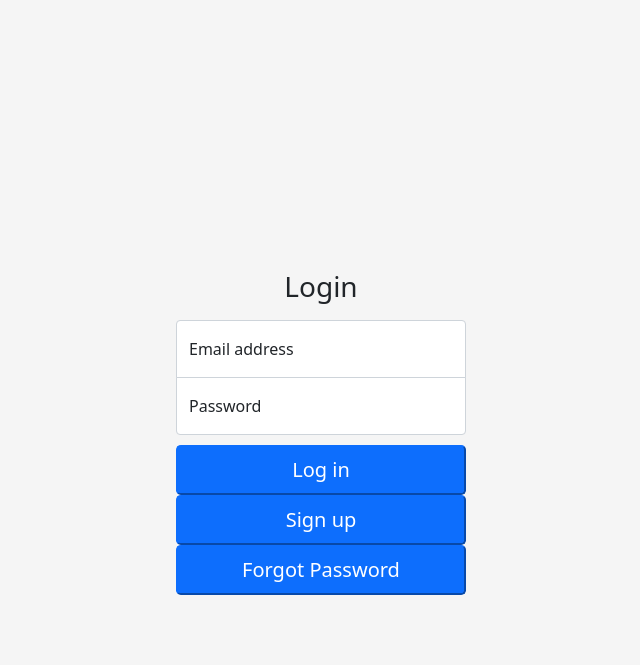
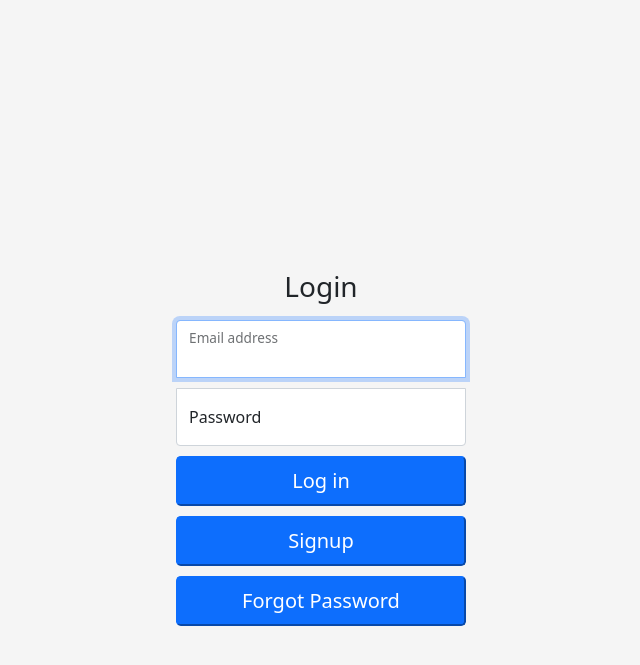
Before and after one commit to gkroiz/syllabus-project, a Django app: template login/templates/login/login.html in a window 1280 px wide. Shown: the top 665 px of the page, without its empty margins (319-959 px from the left). Run offline with Django 3.2, Linux system fonts and the light colour scheme; the template is opened without the code that fills it, so the values that code supplies are empty.

Commit message:
added css to signup / forgot password

```diff
--- a/login/templates/login/login.html
+++ b/login/templates/login/login.html
@@ -11,7 +11,6 @@
 	body {
 		height: 100%;
 	}
-
 	body {
 	  display: flex;
 	  align-items: center;
@@ -19,25 +18,24 @@
 	  padding-bottom: 60px;
 	  background-color: #f5f5f5;
 	}
-
-	.form-signin {
+	.form-login {
 	  width: 100%;
 	  max-width: 330px;
 	  padding: 20px;
 	  margin: auto;
 	}
 
-	.form-signin .form-floating:focus-within {
+	.form-login .form-floating:focus-within {
 	  z-index: 2;
 	}
 
-	.form-signin input[type="email"] {
-	  margin-bottom: -1px;
+	.form-login input[type="email"] {
+	  margin-bottom: 10px;
 	  border-bottom-right-radius: 0;
 	  border-bottom-left-radius: 0;
 	}
 
-	.form-signin input[type="password"] {
+	.form-login input[type="password"] {
 	  margin-bottom: 10px;
 	  border-top-left-radius: 0;
 	  border-top-right-radius: 0;
@@ -46,29 +44,54 @@
 		font-size: larger;
 		text-align: center;
 	}
+	.button{
+		margin-bottom: 10px;
+		background-color: #0d6efd;
+		border-color: #0d6efd;
+	  	color: white;
+	  	padding: 14px 25px;
+	  	text-align: center;
+	  	text-decoration: none;
+	  	display: inline-block;
+		width: 100%;
+		padding: .5rem 1rem;
+		font-size: 1.25rem;
+		border-radius: .3rem;
+		cursor: pointer;
+		text-transform: none;
+		box-sizing: border-box;
+		border-top-width: 2px;
+		border-right-width: 2px;
+		border-bottom-width: 2px;
+		border-left-width: 2px;
+		border-top-style: outset;
+		border-right-style: outset;
+		border-bottom-style: outset;
+		border-left-style: outset;
 
-	a{
-		color: white;
-		text-decoration: none;
 	}
-	a:hover, a:active {
-		background-color: transparent;
-		color: white;
+	a:link {
+	  text-decoration: none;
+	  color: white;
 	}
+
 	</style>
 
-	<main class="form-signin">
-
+	<main class="form-login">
 	  <form method="post">{% csrf_token %}
 		<h1 class="h3 mb-3 fw-normal">Login</h1>
 
 		<div class="form-floating">
-		  	<input type="email" name="email" class="form-control" id="floatingInput" placeholder="name@example.com">
+		  	<input type="email" name="email" class="form-control" id="floatingInput" placeholder="name@example.com" autofocus>
 			<label for="floatingInput">Email address</label>
 		</div>
+
+
 		<div class="form-floating">
 		  	<input type="password" name="password" class="form-control" id="floatingPassword" placeholder="Password">
 			<label for="floatingInput">Password</label>
+
+
 		</div>
 		  {% for field in login_form %}
 		  	<p>
@@ -82,9 +105,13 @@
 				<p>{{login_form.non_field_errors}}</p>
 			</div>
 		  {% endif %}
-		<button class="w-100 btn-lg btn-primary" type="submit">Log in</button>
-	  	<button class="w-100 btn-lg btn-primary" formaction="{% url 'signup' %}"type="submit">Sign up</button>
-	  	<button class="w-100 btn-lg btn-primary" formaction="{% url 'password_reset' %}"type="submit">Forgot Password</button>
+		<button class="button" type="submit">Log in</button>
+		<a href="{% url 'signup' %}" class="button">Signup</a>
+		<a href="{% url 'password_reset' %}" class="button">Forgot Password</a>
+
+
+
+
 
 	  </form>
 	</main>
```
Also changed, not shown: login/templates/login/password_reset.html (+73 -11 lines), login/templates/login/password_reset_done.html (+15 -2 lines), login/templates/login/signup.html (+96 -13 lines), login/views.py (+6 -4 lines).
